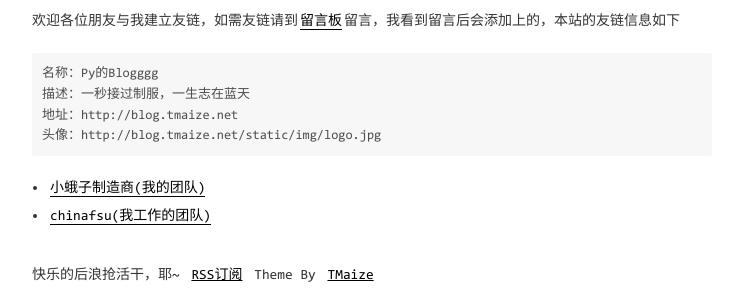
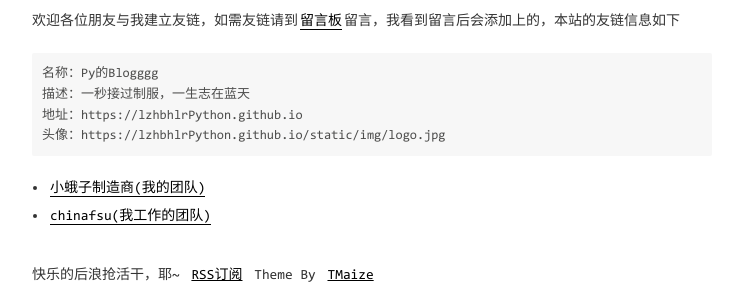
Before and after one commit to lzhbhlrPython/Myblog-tech-src, a Jekyll site: the page built from pages/links.md, in a window 1280 px wide. Shown: the part 167-467 px from the top of the page, without its empty margins (268-1011 px from the left). Built offline with Jekyll 4.4.1, drawn with Linux system fonts in a browser that asks for light colours; comment, search, counter and statistics services are not loaded; some of the changed lines change nothing that is shown.

Commit message:
Upgrade Now

```diff
--- a/_config.yml
+++ b/_config.yml
@@ -16,7 +16,7 @@ exclude: ['CNAME', 'README.md', 'LICENSE', '_site', 'dist', 'Gemfile', 'Gemfile.
 
 # 域名配置
 # baseurl配置,如果网站部署在根目录下的其他目录中，请设置为 /目录名
-domainUrl: 'http://blog.tmaize.net'
+domainUrl: 'https://lzhbhlrPython.github.io'
 baseurl: ''
 
 # 吐个槽地址，会在chat页面中重定向到该地址
```
